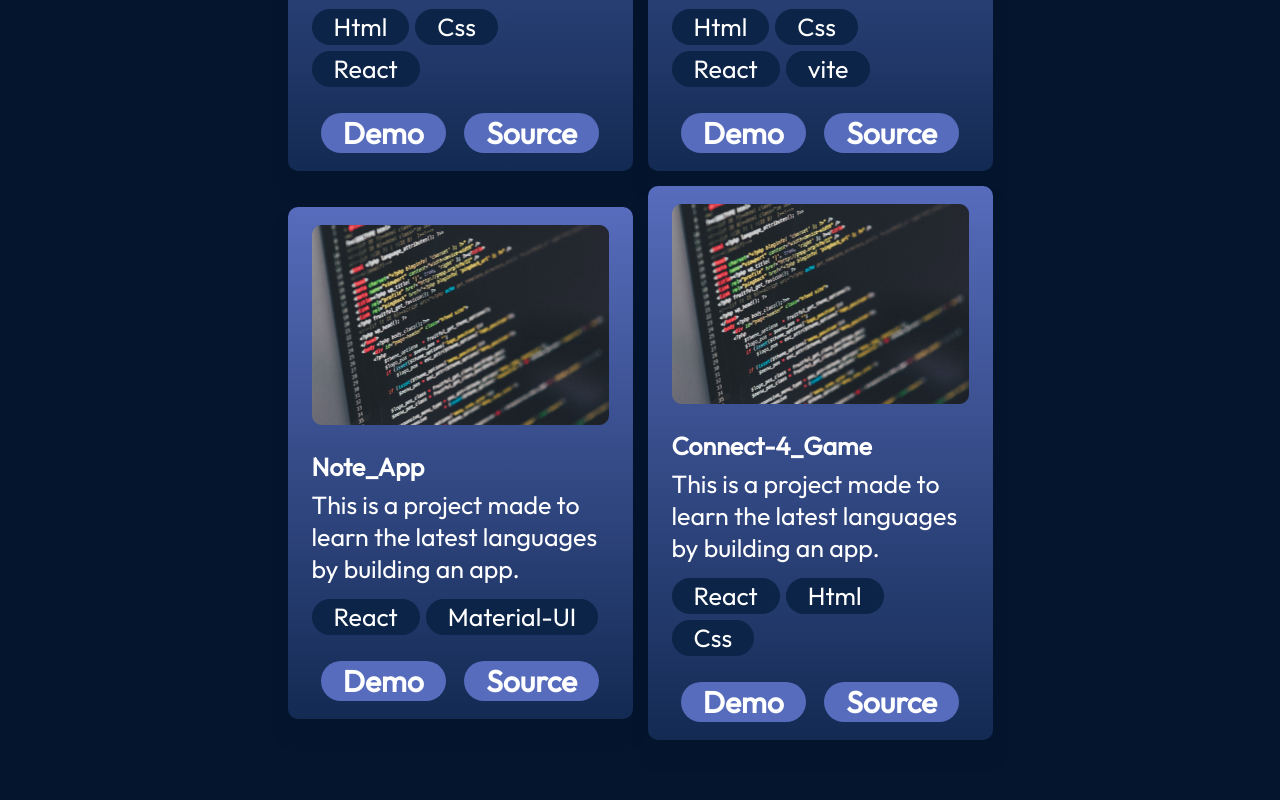
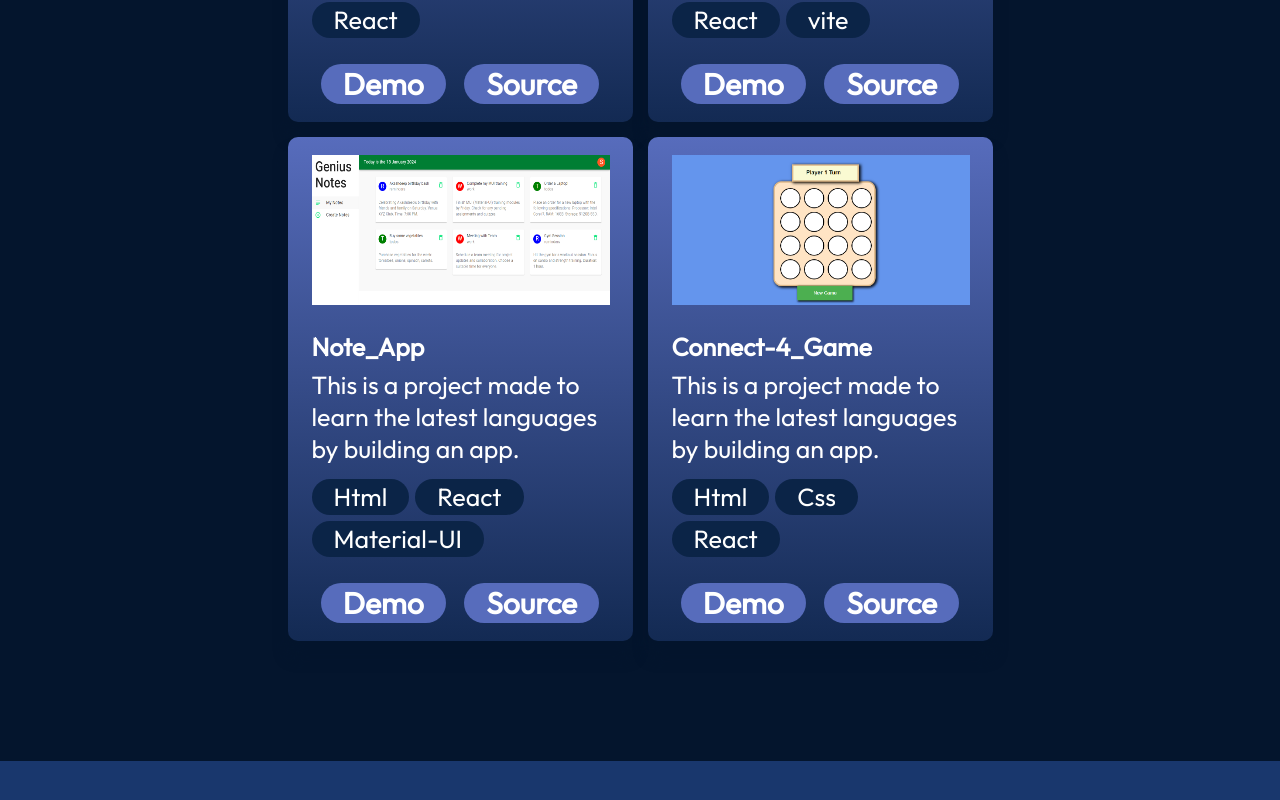
Before and after one commit to Shubhamrana99/shubham_portfolio, a React (Vite) app: page / in a window 1280 px wide. Shown: the part 2486-3286 px from the top of the page. Built offline with nearby package versions, Linux system fonts and the light colour scheme.

Commit message:
fix : add project images

```diff
--- a/src/components/Projects/Projects.module.css
+++ b/src/components/Projects/Projects.module.css
@@ -36,6 +36,8 @@
 
 .image {
   margin-bottom: 26px;
+  width: 298px;
+  height: 150px;
 }
 
 .projectTitle {
--- a/src/data/project.json
+++ b/src/data/project.json
@@ -1,7 +1,7 @@
 [
   {
     "title": "BookNook_E-commerce",
-    "imageSrc": "projects/project.png",
+    "imageSrc": "projects/bookgem_project.png",
     "description": "This is a project made to learn the latest languages by building an app.",
     "skills": ["Html", "Css", "React"],
     "demo": "https://www.example.com",
@@ -17,17 +17,17 @@
   },
   {
     "title": "Note_App",
-    "imageSrc": "projects/project.png",
+    "imageSrc": "projects/noteapp_project.png",
     "description": "This is a project made to learn the latest languages by building an app.",
-    "skills": ["React", "Material-UI"],
+    "skills": ["Html", "React", "Material-UI"],
     "demo": "https://noteapp-shubhamrana.netlify.app/",
     "source": "https://github.com/Shubhamrana99/noteapp_project"
   },
   {
     "title": "Connect-4_Game",
-    "imageSrc": "projects/project.png",
+    "imageSrc": "projects/connect4_project.png",
     "description": "This is a project made to learn the latest languages by building an app.",
-    "skills": ["React", "Html", "Css"],
+    "skills": ["Html", "Css", "React"],
     "demo": "https://connect4-shubhamrana.netlify.app/",
     "source": "https://github.com/Shubhamrana99/connect_4_project"
   }
```
Also changed, not shown: src/assets/projects/connect4_project.png.
